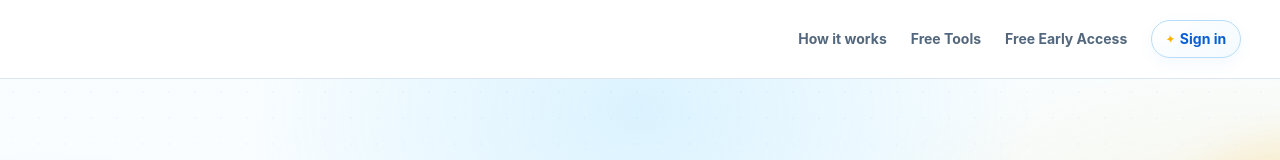
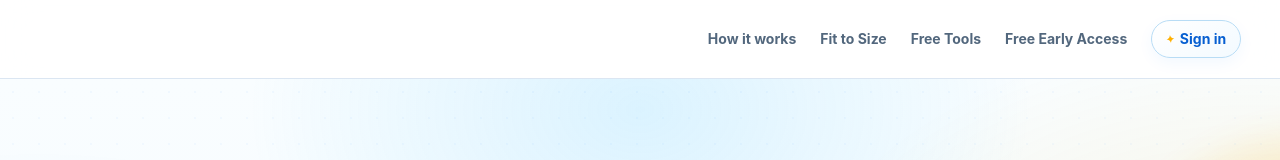
Before and after one commit to Rouane12/pdfbright, a Next.js app: page / in a window 1280 px wide. Shown: the top 160 px of the page. Built offline with nearby package versions, Linux system fonts and the light colour scheme; no server answers.

Commit message:
Surface Fit My PDF in global navigation

```diff
--- a/src/components/global-site-header.tsx
+++ b/src/components/global-site-header.tsx
@@ -5,12 +5,21 @@ import { useEffect, useState } from "react";
 import { BrandLogo } from "@/components/brand-logo";
 import { getSupabaseBrowserClient } from "@/lib/supabase-browser";
 
-function MenuIcon({ kind }: { kind: "how" | "tools" | "pricing" | "account" }) {
+function MenuIcon({ kind }: { kind: "how" | "fit" | "tools" | "pricing" | "account" }) {
   if (kind === "how") {
     return (
       <svg viewBox="0 0 24 24" aria-hidden="true">
         <path d="M5 7.5h14M5 12h9M5 16.5h6" fill="none" stroke="currentColor" strokeWidth="1.8" strokeLinecap="round" />
         <path d="m16 14 3 2.5-3 2.5" fill="none" stroke="currentColor" strokeWidth="1.8" strokeLinecap="round" strokeLinejoin="round" />
+      </svg>
+    );
+  }
+
+  if (kind === "fit") {
+    return (
+      <svg viewBox="0 0 24 24" aria-hidden="true">
+        <path d="M8 4.5h8v15H8z" fill="none" stroke="currentColor" strokeWidth="1.7" />
+        <path d="m4.5 9 2.5 3-2.5 3M19.5 9 17 12l2.5 3" fill="none" stroke="currentColor" strokeWidth="1.7" strokeLinecap="round" strokeLinejoin="round" />
       </svg>
     );
   }
@@ -74,6 +83,7 @@ export function GlobalSiteHeader() {
 
         <nav className="global-nav global-nav--desktop" aria-label="Primary navigation">
           <Link className="nav-link" href="/#how-it-works">How it works</Link>
+          <Link className="nav-link" href="/fit-pdf-size">Fit to Size</Link>
           <Link className="nav-link" href="/tools">Free Tools</Link>
           <Link className="nav-link" href="/#pricing">{billingEnabled ? "Pricing" : "Free Early Access"}</Link>
           <Link className="global-nav__signin" href={accountHref}>{accountLabel}</Link>
@@ -91,6 +101,10 @@ export function GlobalSiteHeader() {
             <Link className="global-nav-mobile__item" href="/#how-it-works">
               <span className="global-nav-mobile__icon global-nav-mobile__icon--how"><MenuIcon kind="how" /></span>
               <span>How it works</span>
+            </Link>
+            <Link className="global-nav-mobile__item" href="/fit-pdf-size">
+              <span className="global-nav-mobile__icon"><MenuIcon kind="fit" /></span>
+              <span>Fit to Size</span>
             </Link>
             <Link className="global-nav-mobile__item" href="/tools">
               <span className="global-nav-mobile__icon"><MenuIcon kind="tools" /></span>
```
